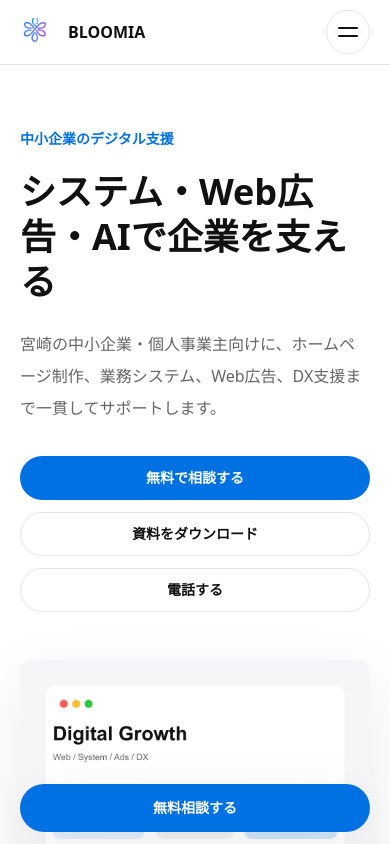
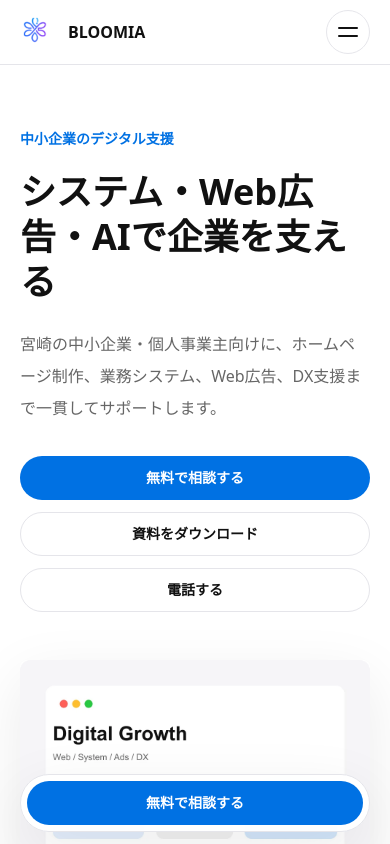
Before and after one commit to iwamitsuco/officialSite, a Next.js app: page / in a window 390 px wide. Shown: the top 844 px of the page. Built offline with nearby package versions, Linux system fonts and the light colour scheme.

Commit message:
Style mobile CTA as floating bar

```diff
--- a/components/layout/FixedMobileCTA.tsx
+++ b/components/layout/FixedMobileCTA.tsx
@@ -4,12 +4,14 @@ export function FixedMobileCTA() {
       className="fixed inset-x-0 bottom-0 z-50 px-5 pb-[calc(env(safe-area-inset-bottom)+12px)] md:hidden"
       aria-label="固定CTA"
     >
-      <a
-        className="mx-auto flex min-h-12 max-w-sm items-center justify-center rounded-full bg-apple-blue px-5 text-sm font-semibold text-white shadow-soft transition hover:bg-apple-hover focus-visible:bg-apple-hover"
-        href="/contact"
-      >
-        無料相談する
-      </a>
+      <div className="mx-auto max-w-sm rounded-full border border-apple-border bg-white/95 p-1.5 shadow-soft backdrop-blur-xl">
+        <a
+          className="flex min-h-11 items-center justify-center rounded-full bg-apple-blue px-5 text-sm font-semibold text-white transition hover:bg-apple-hover focus-visible:bg-apple-hover"
+          href="/contact"
+        >
+          無料で相談する
+        </a>
+      </div>
     </div>
   );
 }
```
